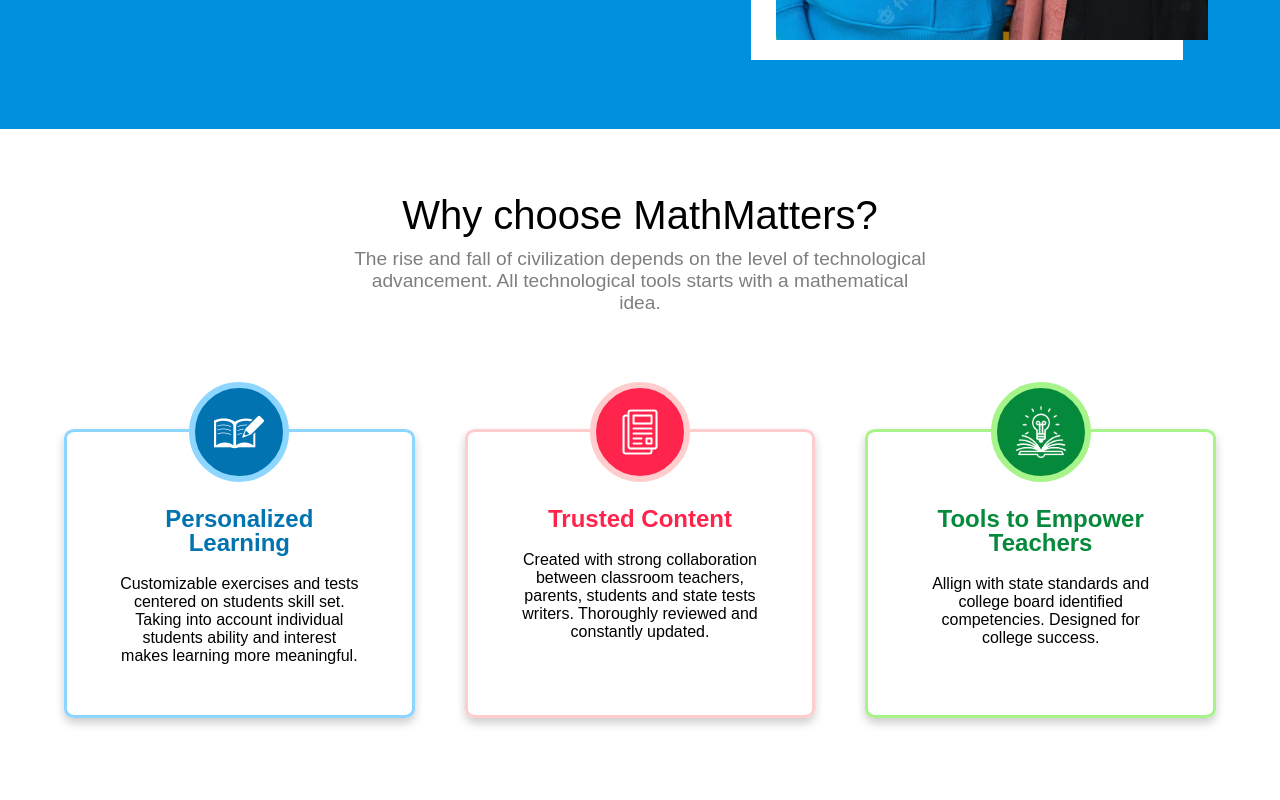
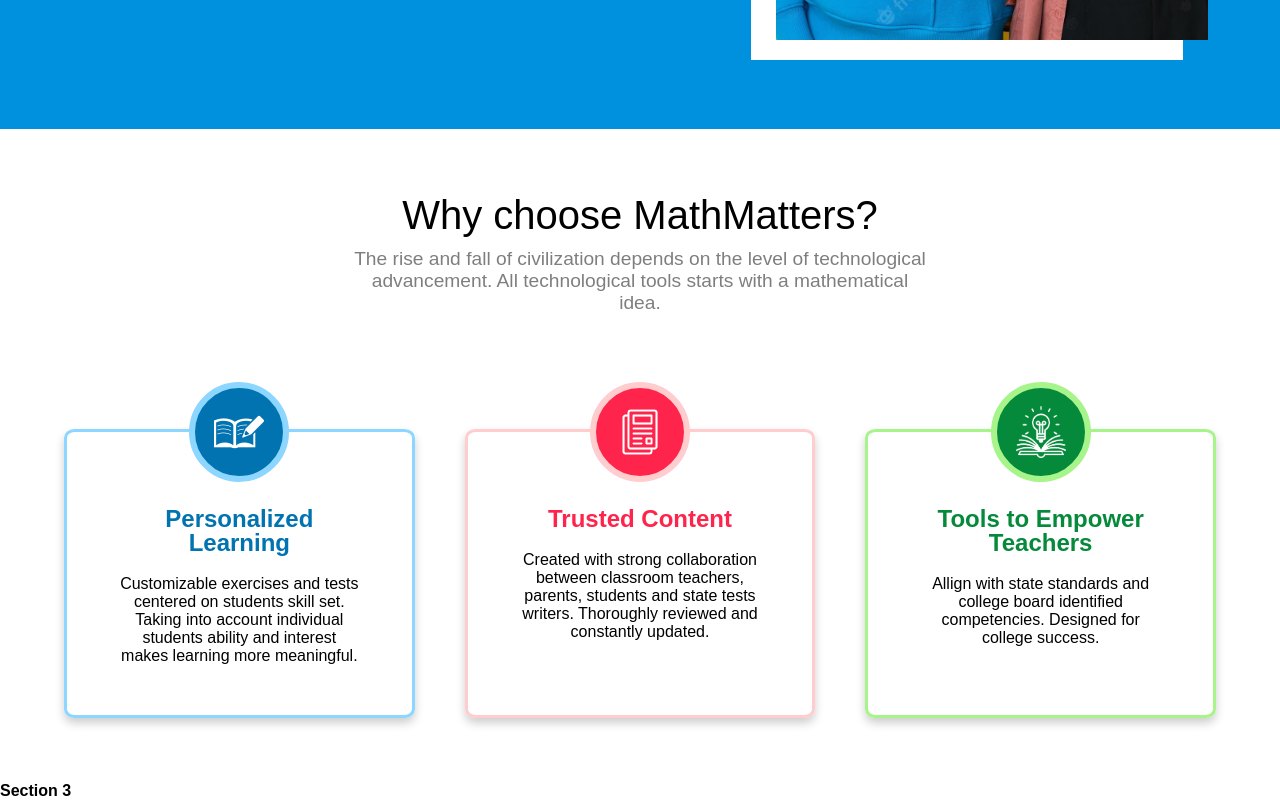
Before and after one commit to pauljor1499/react-cms, a React (Create React App) app: page / in a window 1280 px wide. Shown: the part 649-1449 px from the top of the page. Built offline with nearby package versions, Linux system fonts and the light colour scheme.

Commit message:
add landing page section 3

```diff
--- a/src/components/main/landing_page/LandingPage.jsx
+++ b/src/components/main/landing_page/LandingPage.jsx
@@ -1,12 +1,14 @@
 import React from "react";
 import FirstSection from "./sections/first_section/FirstSection";
 import SecondSection from "./sections/second_section/SecondSection";
+import ThirdSection from "./sections/third_section/ThirdSection";
 
 const LandingPage = () => {
     return (
         <div>
             <FirstSection />
             <SecondSection />
+            <ThirdSection />
         </div>
     );
 };
--- /dev/null
+++ b/src/components/main/landing_page/sections/third_section/ThirdSection.jsx
@@ -0,0 +1,11 @@
+import React from "react";
+
+const ThirdSection = () => {
+    return (
+        <div>
+            <h4>Section 3</h4>
+        </div>
+    );
+};
+
+export default ThirdSection;
```
Also changed, not shown: src/components/main/landing_page/sections/third_section/ThirdSection.css (added).
